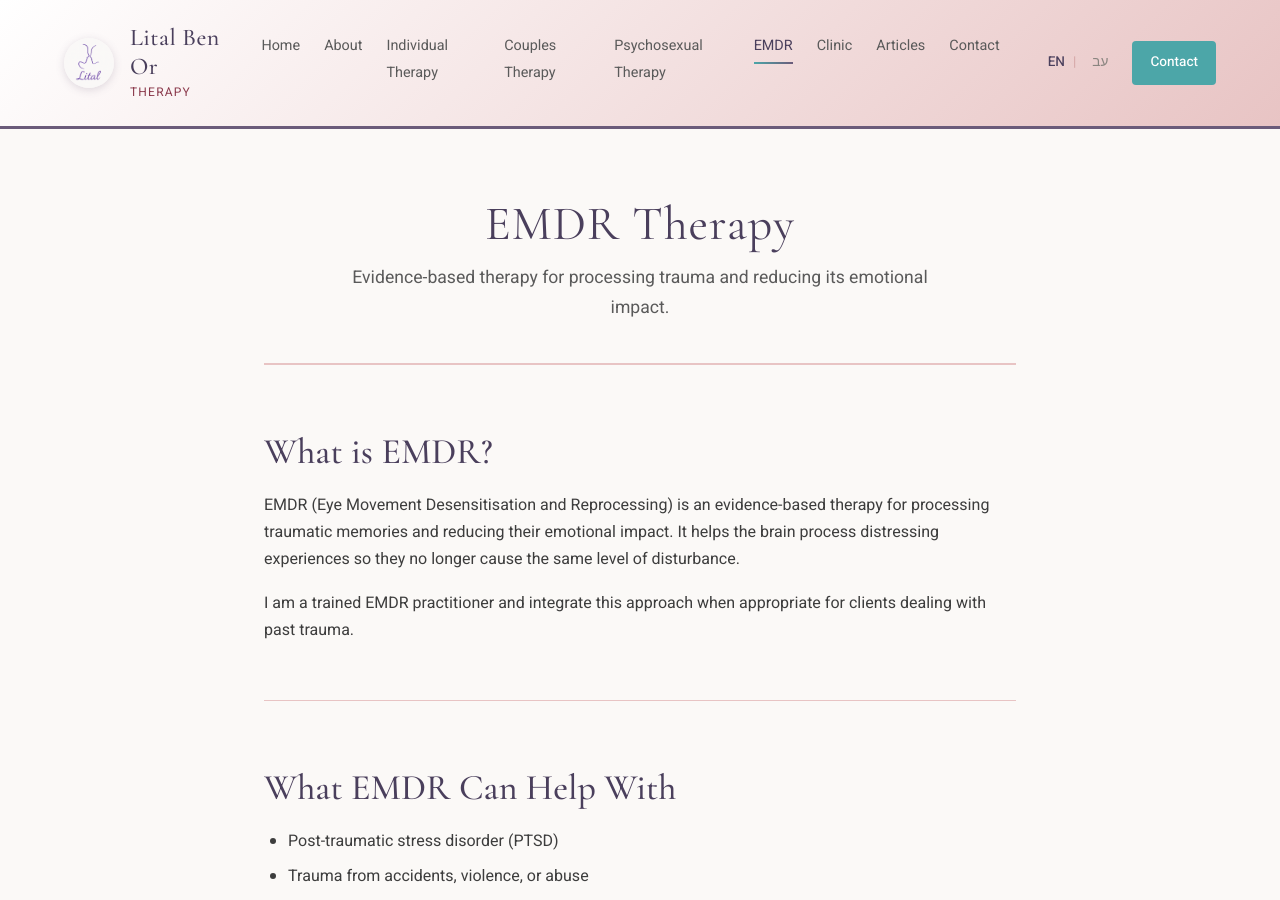
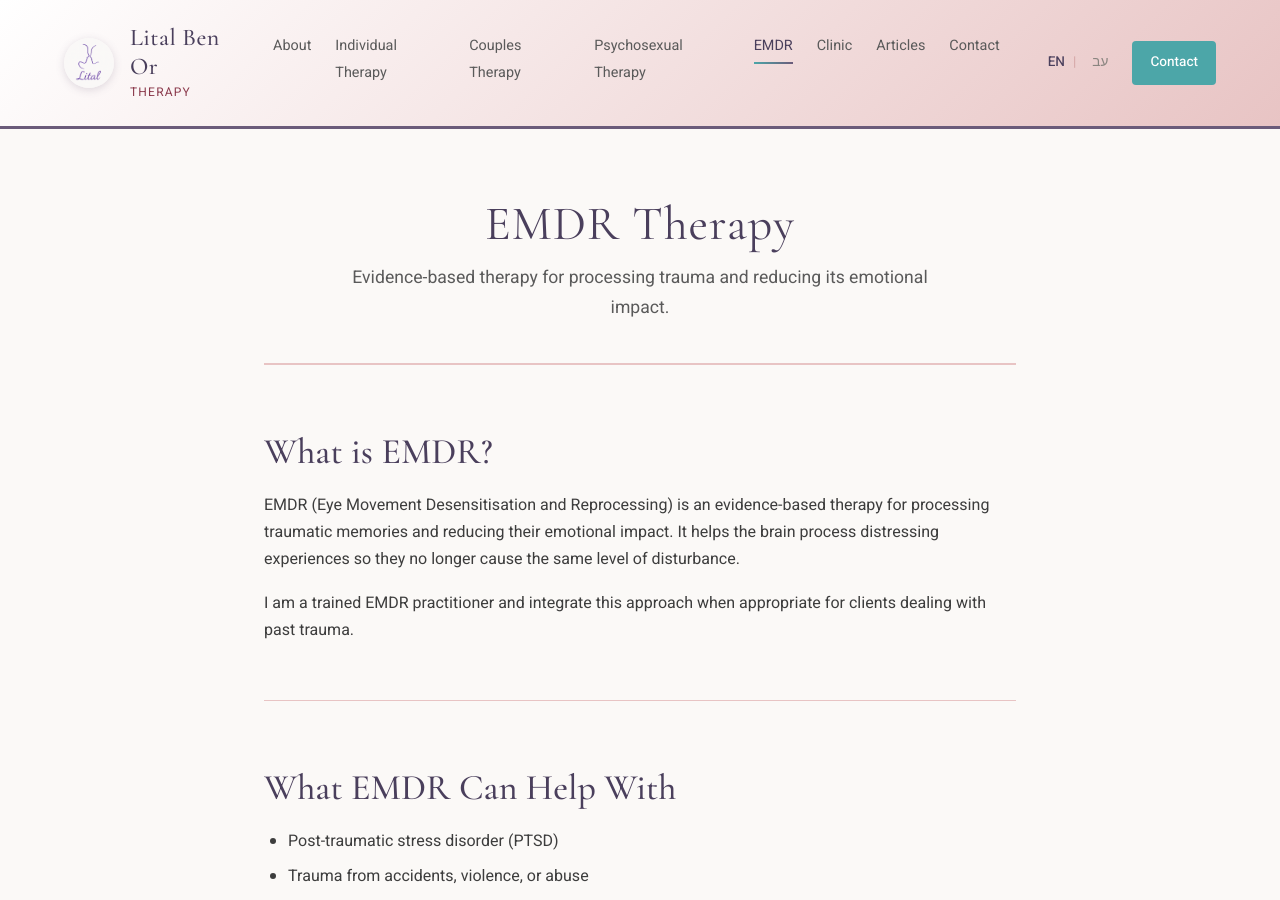
Before and after one commit to litalbenor/litalbenor.github.io, a Jekyll site: the page built from en/emdr.md, in a window 1280 px wide and 900 px high. Built offline with Jekyll 4.4.1, drawn with Linux system fonts in a browser that asks for light colours.

Commit message:
Remove Home link from English navigation

```diff
--- a/_includes/nav.html
+++ b/_includes/nav.html
@@ -10,7 +10,6 @@
   <li class="nav-item" role="none"><a href="/he/articles" role="menuitem" class="nav-link{% if page.url contains '/he/articles' %} is-active" aria-current="page{% endif %}">מאמרים</a></li>
   <li class="nav-item" role="none"><a href="/he/contact" role="menuitem" class="nav-link{% if page.url contains '/he/contact' %} is-active" aria-current="page{% endif %}">צור קשר</a></li>
   {% else %}
-  <li class="nav-item" role="none"><a href="/en/" role="menuitem" class="nav-link{% if page.url == '/en/' or page.url == '/en/index.html' %} is-active" aria-current="page{% endif %}">Home</a></li>
   <li class="nav-item" role="none"><a href="/en/about" role="menuitem" class="nav-link{% if page.url contains '/en/about' %} is-active" aria-current="page{% endif %}">About</a></li>
   <li class="nav-item" role="none"><a href="/en/individual-therapy" role="menuitem" class="nav-link{% if page.url contains '/en/individual-therapy' %} is-active" aria-current="page{% endif %}">Individual Therapy</a></li>
   <li class="nav-item" role="none"><a href="/en/couples-therapy" role="menuitem" class="nav-link{% if page.url contains '/en/couples-therapy' %} is-active" aria-current="page{% endif %}">Couples Therapy</a></li>
```
